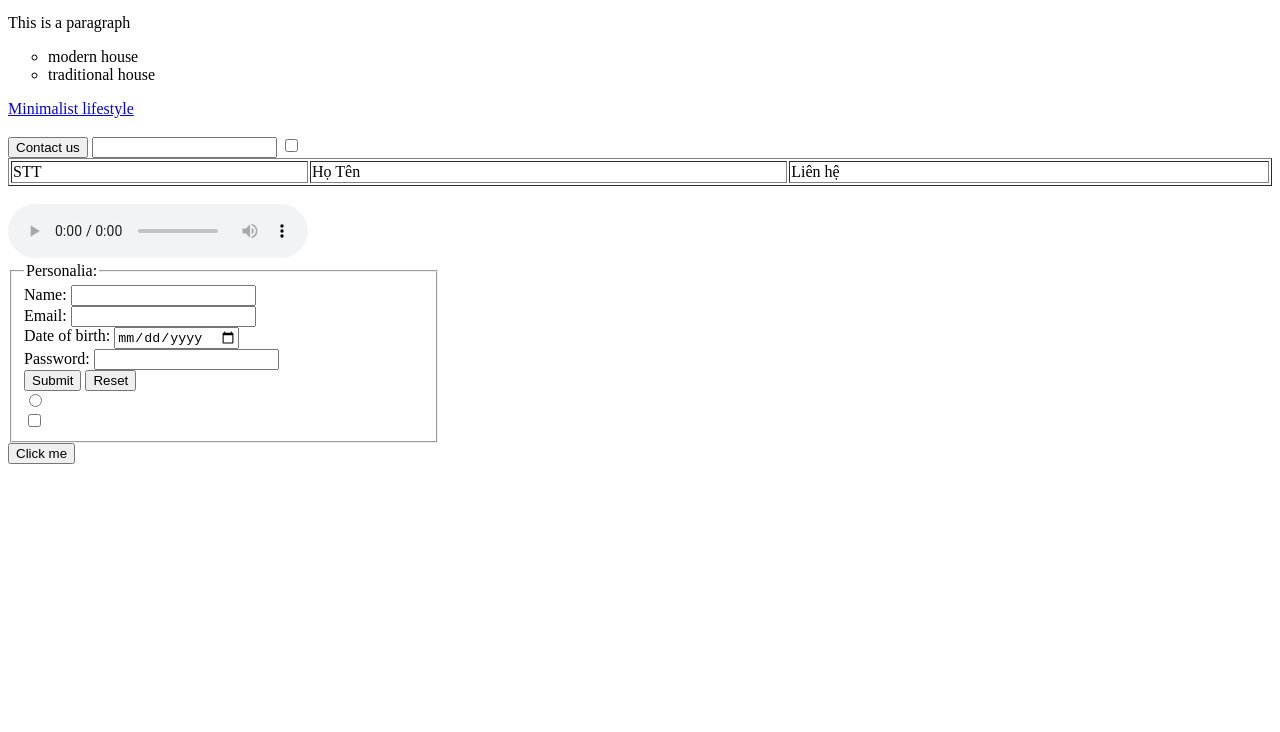
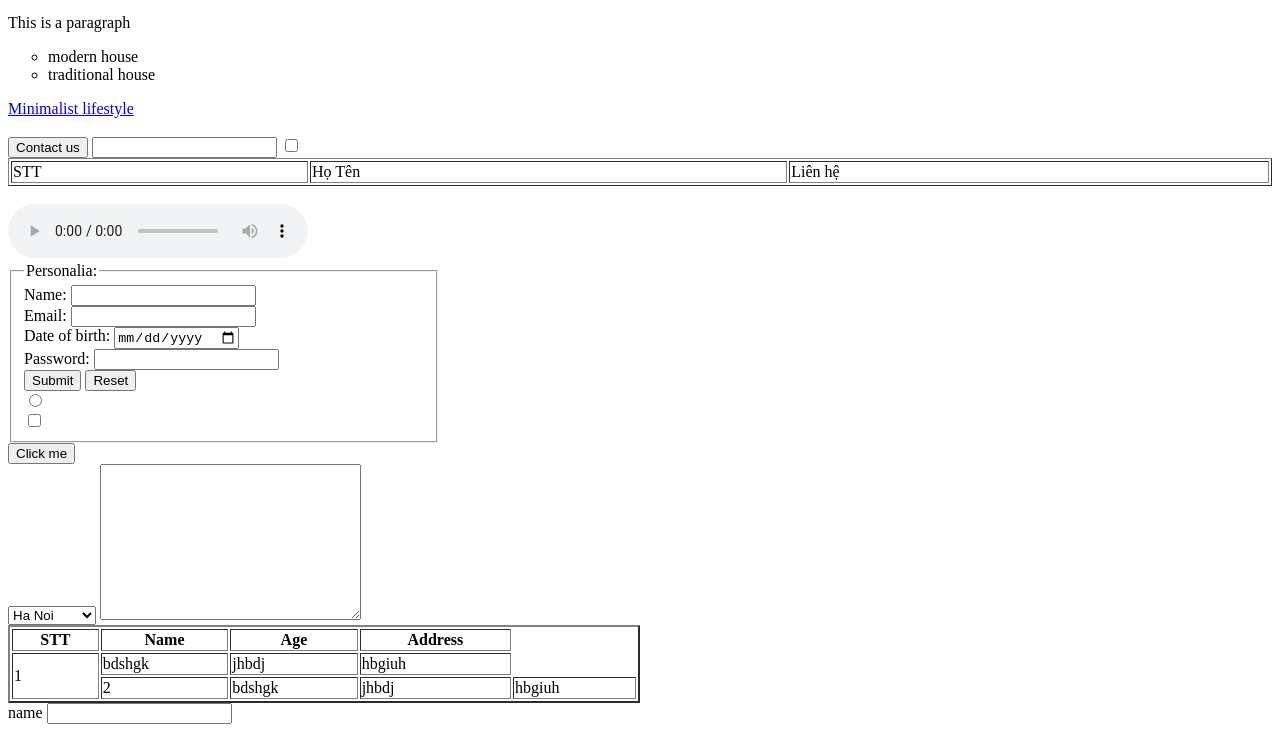
Before and after one commit to nguyenminhthoa1002/MD1_bai-4_GIT-va-HTML, a plain HTML site: page MD1 bai 4 GIT & HTML.html in a window 1280 px wide. Shown: the part 588-1320 px from the top of the page. Before the commit the page ends 1060 px from the top, so only its background shows below. Drawn offline with Linux system fonts and the light colour scheme.

Commit message:
chinh sua lan 3

```diff
--- a/MD1 bai 4 GIT & HTML.html
+++ b/MD1 bai 4 GIT & HTML.html
@@ -53,5 +53,37 @@
             </fieldset>
 </form>
 <input type="button" onclick="alert('Hello World')" value="Click me">
+<br>
+<!--select option-->
+<select >
+    <option value="Ha Noi">Ha Noi</option>
+    <option value="Hai Duong">Hai Duong</option>
+    <option value="Thanh Hoa">Thanh Hoa</option>
+</select>
+<!--textarea-->
+<textarea name="write something" cols="30" rows="10"></textarea>
+
+<table border="2" style="width: 50%">
+    <tr>
+        <th>STT</th>
+        <th>Name</th>
+        <th>Age</th>
+        <th>Address</th>
+    </tr>
+    <tr>
+        <td rowspan="2">1</td>
+        <td>bdshgk</td>
+        <td>jhbdj</td>
+        <td>hbgiuh</td>
+    </tr>
+    <tr>
+        <td>2</td>
+        <td>bdshgk</td>
+        <td>jhbdj</td>
+        <td>hbgiuh</td>
+    </tr>
+</table>
+<label for="thoa">name</label>
+<input type="text" id="thoa">
 </body>
 </html>
```
